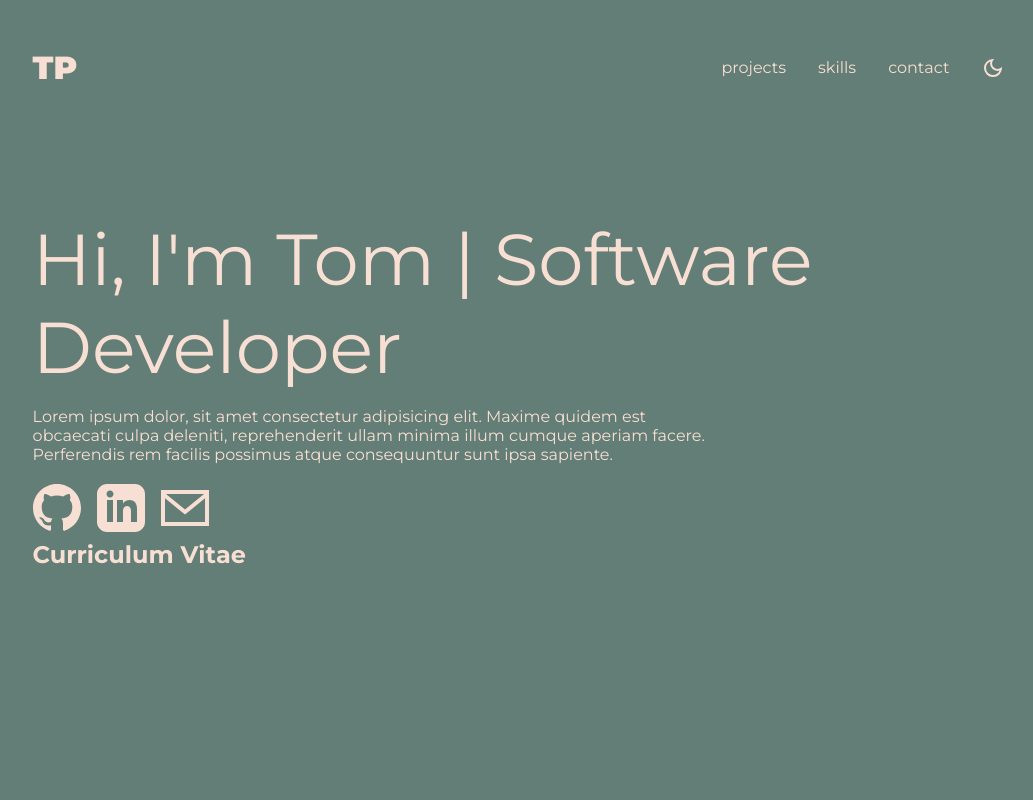
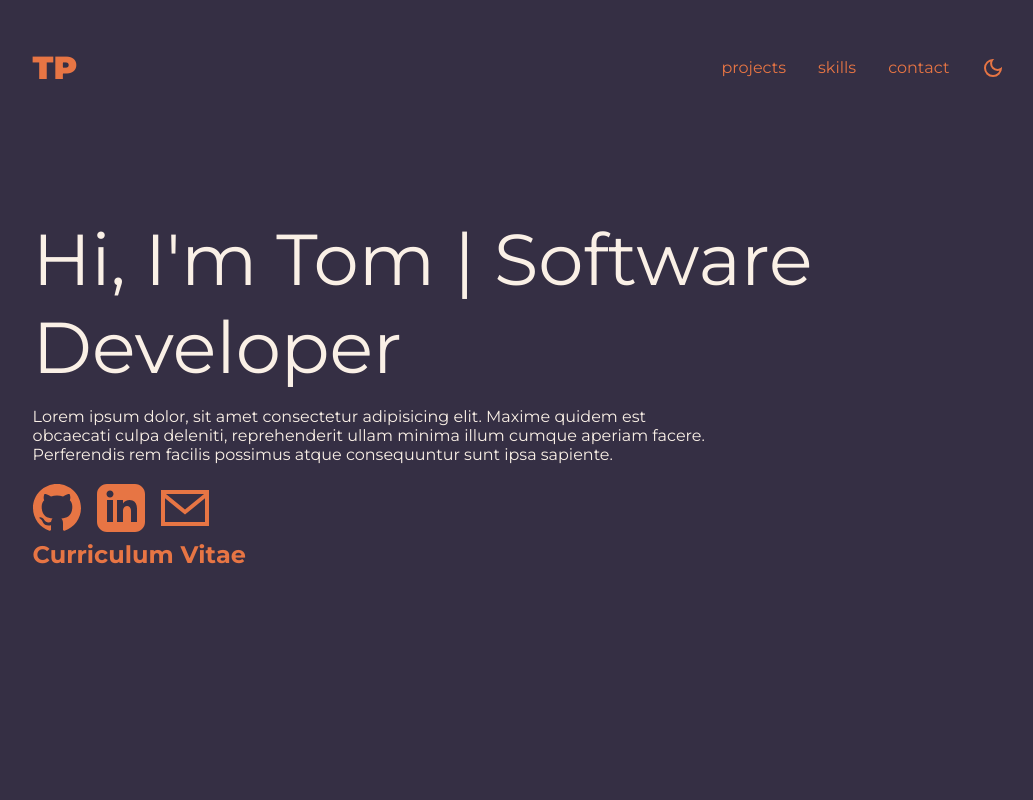
Before and after one commit to Tom-Pierce/portfolio, a React (Vite) app: page / in a window 1280 px wide. Shown: the top 800 px of the page, without its empty margins (121-1154 px from the left). Built offline with nearby package versions, Linux system fonts and the light colour scheme.

Commit message:
new color palette

```diff
--- a/src/css/Header.module.css
+++ b/src/css/Header.module.css
@@ -3,8 +3,9 @@
   align-items: center;
   padding-top: 3rem;
 }
+
 .title {
   font-weight: 900;
   font-size: 2rem;
-  color: var(--text);
+  color: var(--accent);
 }
--- a/src/css/NavBar.module.css
+++ b/src/css/NavBar.module.css
@@ -9,10 +9,11 @@
   display: flex;
   align-items: center;
   gap: 2rem;
+  color: var(--accent);
 }
 
 .iconButton {
   background-color: var(--background);
-  color: var(--text);
+  color: var(--accent);
   min-width: 24px;
 }
--- a/src/css/Projects.module.css
+++ b/src/css/Projects.module.css
@@ -1,7 +1,3 @@
-.projectsSection {
-  margin-top: 4rem;
-}
-
 .title {
   text-align: center;
   font-weight: 900;
--- a/src/css/index.css
+++ b/src/css/index.css
@@ -1,9 +1,9 @@
 :root {
-  --background: #637e76;
-  --primary: #c69774;
-  --secondary: #4a4644;
-
-  --text: #f8dfd4;
+  --background: #352f44;
+  --primary: #5c5470;
+  --secondary: #b9b4c7;
+  --text: #faf0e6;
+  --accent: #e77544;
 }
 
 body {
@@ -14,5 +14,5 @@ body {
 }
 
 a {
-  color: var(--text);
+  color: var(--accent);
 }
```
